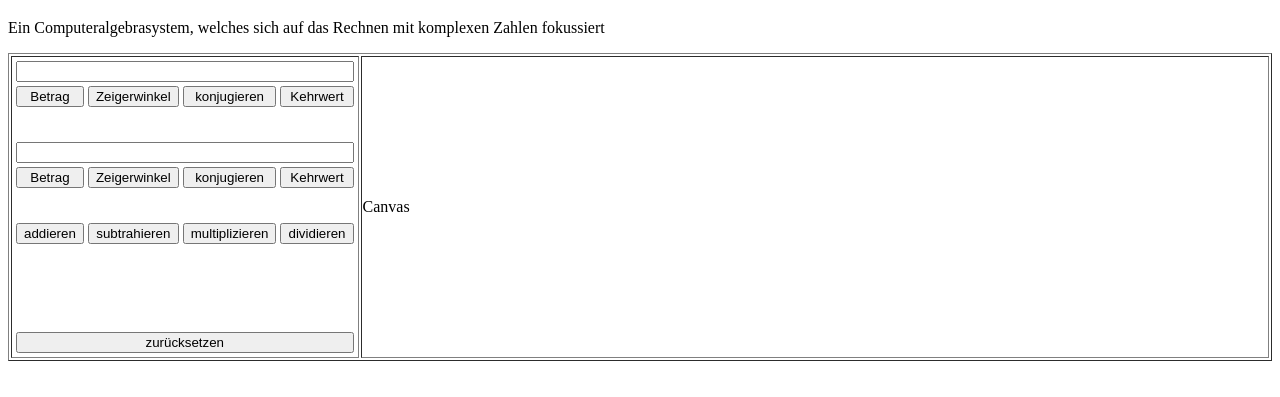
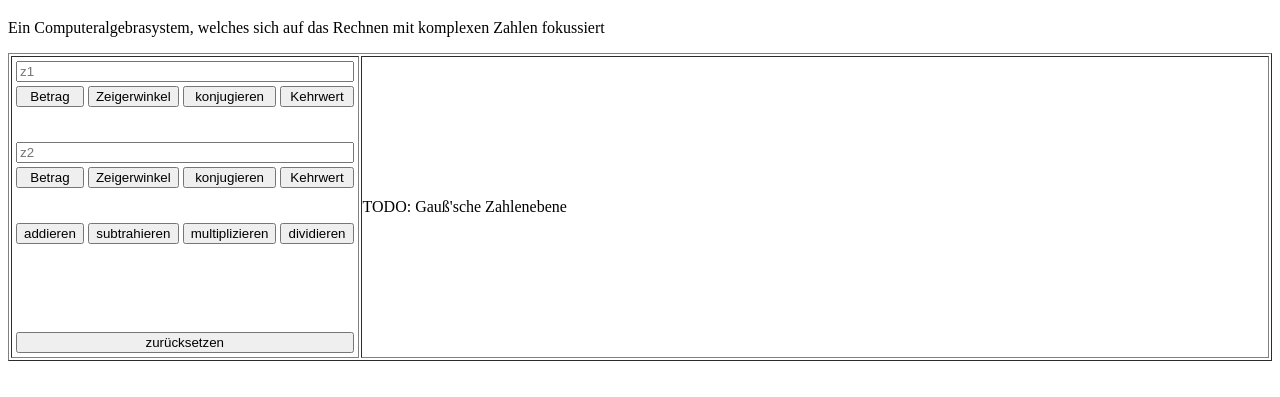
Before and after one commit to LeSimon05/CAS-JavaScript, a plain HTML site: page index.html in a window 1280 px wide. Both pictures are taken after a click on the button "zurücksetzen". Shown: the part 61-458 px from the top of the page. Drawn offline with Linux system fonts and the light colour scheme.

Commit message:
Placeholder für Eingabefelder + Canvastext geändert + Resetfunktion

```diff
--- a/index.html
+++ b/index.html
@@ -23,14 +23,14 @@
                     <td id="UserInterface">
                         <table>
                             <tbody>
-                                <tr><td colspan="4"><input type="text" class="zInput" id="z1Input" name="EingabefeldFuerZ1"></td></tr>
+                                <tr><td colspan="4"><input type="text" class="zInput" id="z1Input" name="EingabefeldFuerZ1" placeholder="z1"></td></tr>
                                 <tr>
                                     <td class="operatorButtonCellZ1"><button name="absoluteValue">Betrag</button></td>
                                     <td class="operatorButtonCellZ1"><button name="vectorAngle">Zeigerwinkel</button></td>
                                     <td class="operatorButtonCellZ1"><button name="conjugate">konjugieren</button></td>
                                     <td class="operatorButtonCellZ1"><button name="inverse">Kehrwert</button></td>
                                 </tr>
-                                <tr><td colspan="4"><input type="text" class="zInput" id="z2Input" name="EingabefeldFuerZ2"></td></tr>
+                                <tr><td colspan="4"><input type="text" class="zInput" id="z2Input" name="EingabefeldFuerZ2" placeholder="z2"></td></tr>
                                 <tr>
                                     <td class="operatorButtonCellZ2"><button name="absoluteValue">Betrag</button></td>
                                     <td class="operatorButtonCellZ2"><button name="vectorAngle">Zeigerwinkel</button></td>
@@ -50,12 +50,12 @@
                                 </tr>
                             </tbody>
                             <tfoot>
-                                <tr><td colspan="4"><button>zurücksetzen</button></td></tr>
+                                <tr><td colspan="4"><button id="resetButton">zurücksetzen</button></td></tr>
                             </tfoot>
                         </table>
 
                     </td>
-                    <td id="Canvas">Canvas</td>
+                    <td id="Canvas">TODO: Gauß'sche Zahlenebene</td>
                 </tr>
             </table>
         </main>
--- a/js/Controller.js
+++ b/js/Controller.js
@@ -41,3 +41,13 @@ function calcTwoNumbers(z1, z2, operator) {
 for (let td of document.getElementsByClassName("operator2ButtonCell")) {
     td.firstChild.onclick = function() {calcTwoNumbers(document.getElementById("z1Input").value, document.getElementById("z2Input").value, td.firstChild.name);};
 }
+
+
+function reset() {
+    document.getElementById("resultCell").innerHTML = "cleared";
+    document.getElementById("resultCell").style.visibility = "hidden";
+    document.getElementById("z1Input").value = "";
+    document.getElementById("z2Input").value = "";
+}
+
+document.getElementById("resetButton").onclick = function() {reset();};
```
